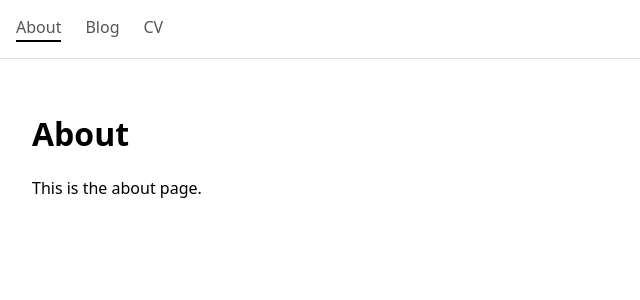
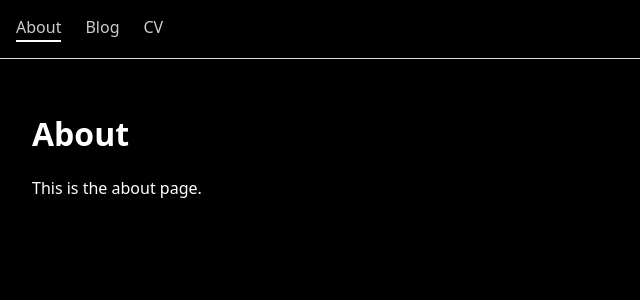
Before and after one commit to DavidPall/davidpall.github.io, a Jekyll site: the page built from index.md, in a window 1280 px wide. Shown: the top 300 px of the page, without its empty margins (0-640 px from the left). Built offline with Jekyll 4.4.1, drawn with Linux system fonts in a browser that asks for light colours.

Commit message:
- minor color changes

```diff
--- a/_sass/_nav.scss
+++ b/_sass/_nav.scss
@@ -9,15 +9,15 @@
 
   a {
     text-decoration: none;
-    color: #555;
+    color: #ccc;
     font-weight: 500;
 
     &:hover {
-      color: #000;
+      color: #fff;
     }
 
     &.active {
-      border-bottom: 2px solid #000;
+      border-bottom: 2px solid #fff;
       padding-bottom: 2px;
     }
   }
--- a/assets/main.scss
+++ b/assets/main.scss
@@ -4,6 +4,8 @@
 @import "nav";
 
 body {
+  background: #000;
+  color: #fff;
   margin: 0;
   font-family: system-ui, sans-serif;
 }
```
